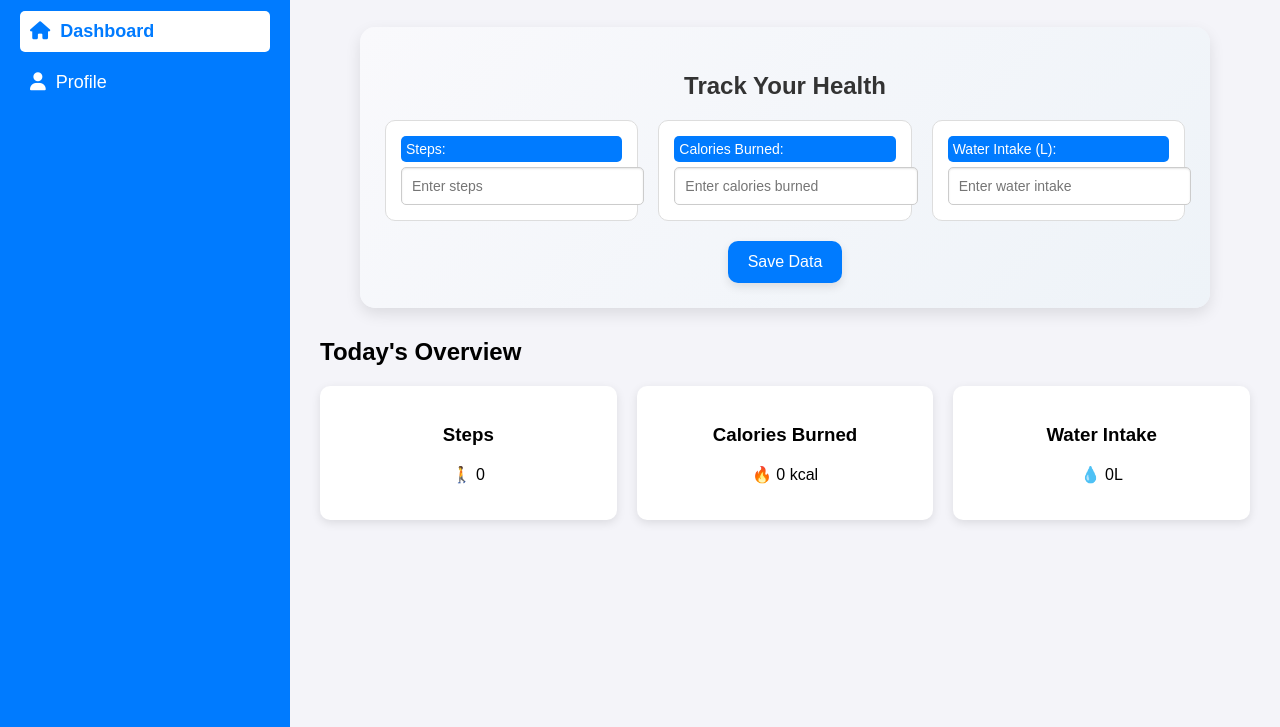
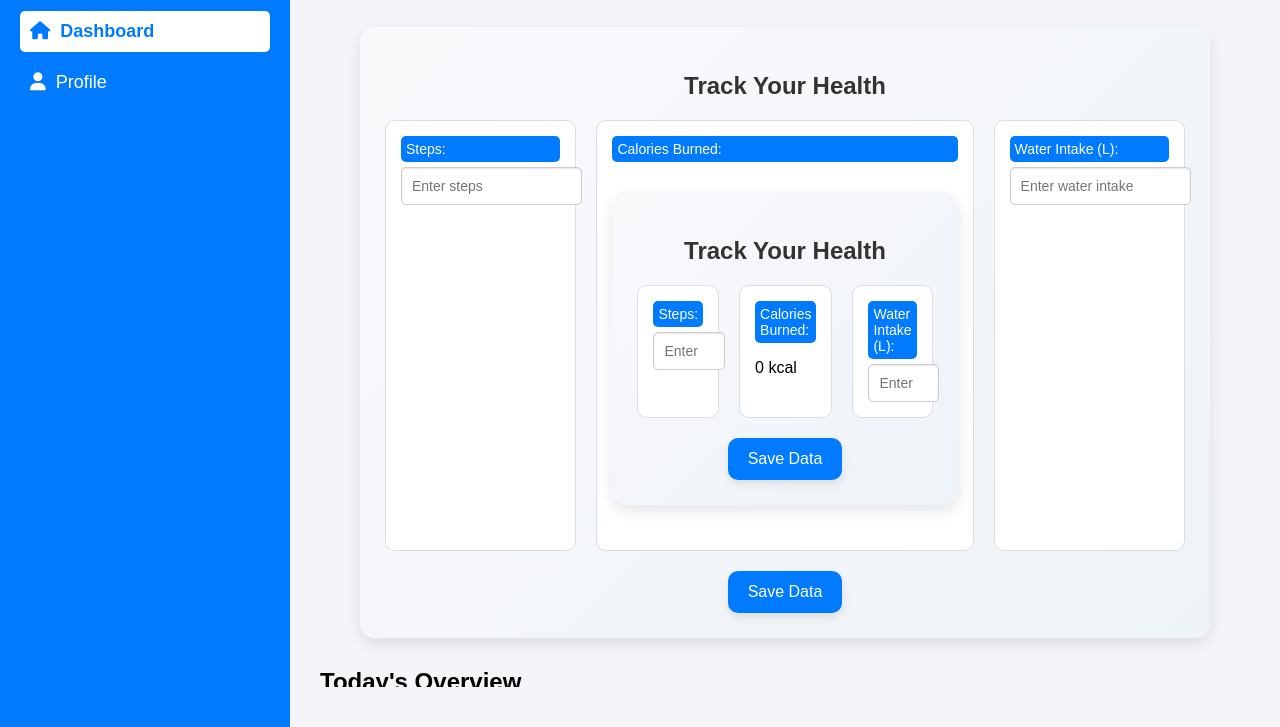
Before and after one commit to tristin2058/CMPS-INFX-490, a plain HTML site: page dashboard.html in a window 1280 px wide. Shown: the part 113-840 px from the top of the page. Drawn offline with Linux system fonts and the light colour scheme; no server answers.

Commit message:
Changed inputting calories to calories being updated as steps are taken

```diff
--- a/dashboard.html
+++ b/dashboard.html
@@ -40,8 +40,27 @@
                         </div>
                         <div class="input-box">
                             <label for="caloriesBurned">Calories Burned:</label>
-                            <input type="number" id="caloriesBurned" placeholder="Enter calories burned" required>
-                        </div>
+<!-- Track Your Health Section -->
+<section class="track-health">
+    <div class="health-card">
+        <h2>Track Your Health</h2>
+        <div class="health-inputs">
+            <div class="input-box">
+                <label for="steps">Steps:</label>
+                <input type="number" id="steps" placeholder="Enter steps" required>
+            </div>
+            <div class="input-box">
+                <label for="caloriesBurnedDisplay">Calories Burned:</label>
+                <p id="caloriesBurnedDisplay">0 kcal</p>
+            </div>
+            <div class="input-box">
+                <label for="waterIntake">Water Intake (L):</label>
+                <input type="number" id="waterIntake" step="0.1" placeholder="Enter water intake" required>
+            </div>
+        </div>
+        <button type="submit" class="btn-save">Save Data</button>
+    </div>
+</section>                        </div>
                         <div class="input-box">
                             <label for="waterIntake">Water Intake (L):</label>
                             <input type="number" id="waterIntake" step="0.1" placeholder="Enter water intake" required>
--- a/dashboard.js
+++ b/dashboard.js
@@ -49,6 +49,19 @@ logoutButton.addEventListener("click", () => {
         .catch((error) => {
             console.error("Error logging out:", error);
         });
+});
+
+// Function to calculate calories burned from steps
+const calculateCaloriesFromSteps = (steps) => {
+    const caloriesPerStep = 0.04; // Average calories burned per step
+    return steps * caloriesPerStep;
+};
+
+// Event listener to update calories burned when steps input changes
+stepsInput.addEventListener("input", () => {
+    const steps = parseInt(stepsInput.value) || 0;
+    const caloriesBurned = calculateCaloriesFromSteps(steps);
+    caloriesInput.value = caloriesBurned.toFixed(2); // Update calories input field
 });
 
 // Function to load and display saved health data
@@ -112,12 +125,11 @@ const saveHealthData = async () => {
 
         // Update the displayed values
         stepsDisplay.textContent = `🚶 ${updatedSteps}`;
-        caloriesDisplay.textContent = `🔥 ${updatedCalories} kcal`;
+        caloriesDisplay.textContent = `🔥 ${updatedCalories.toFixed(2)} kcal`;
         waterDisplay.textContent = `💧 ${updatedWater}L`;
 
         // Clear input fields after saving
         stepsInput.value = "";
-        caloriesInput.value = "";
         waterInput.value = "";
 
     } catch (error) {
```
